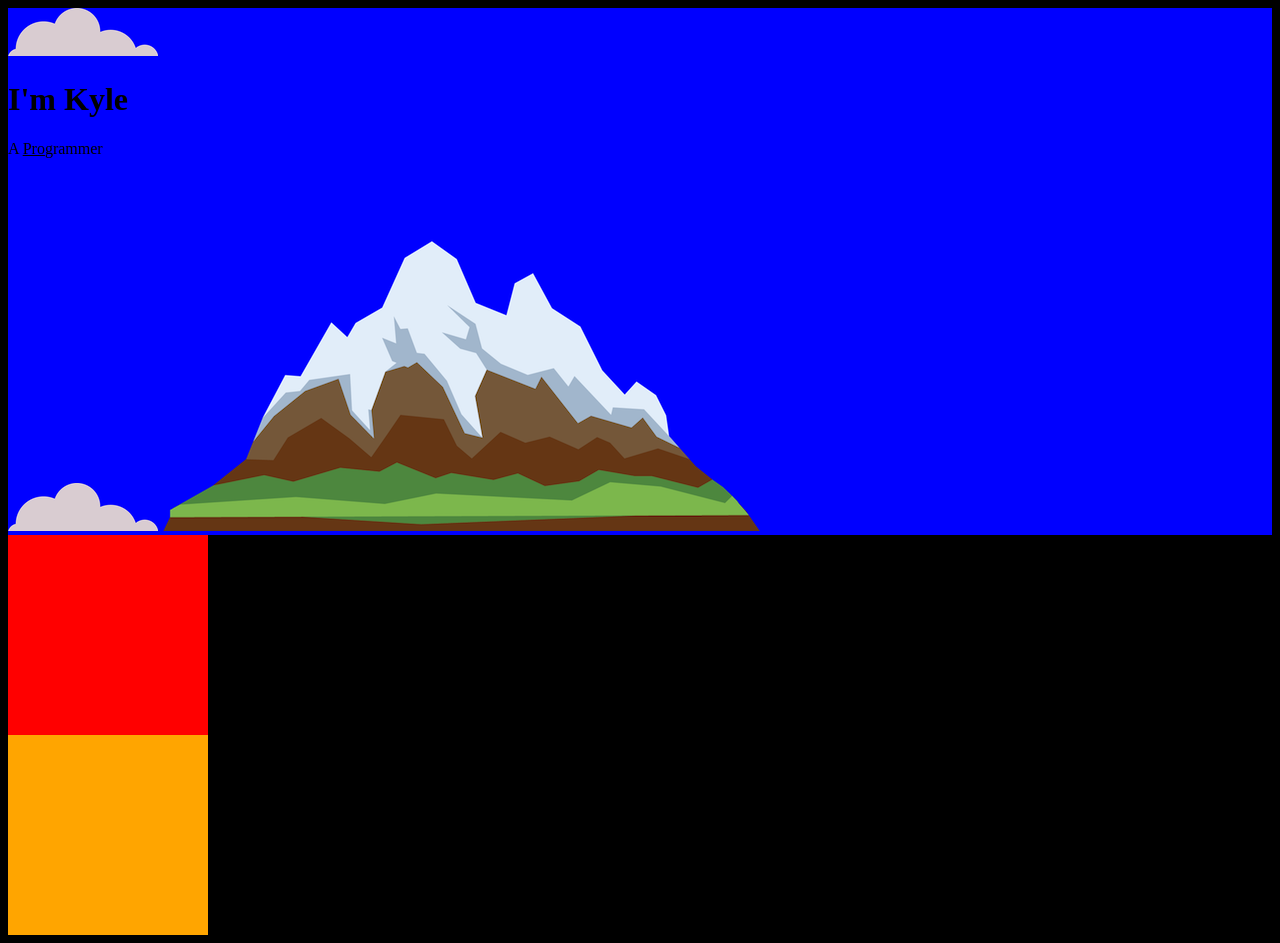
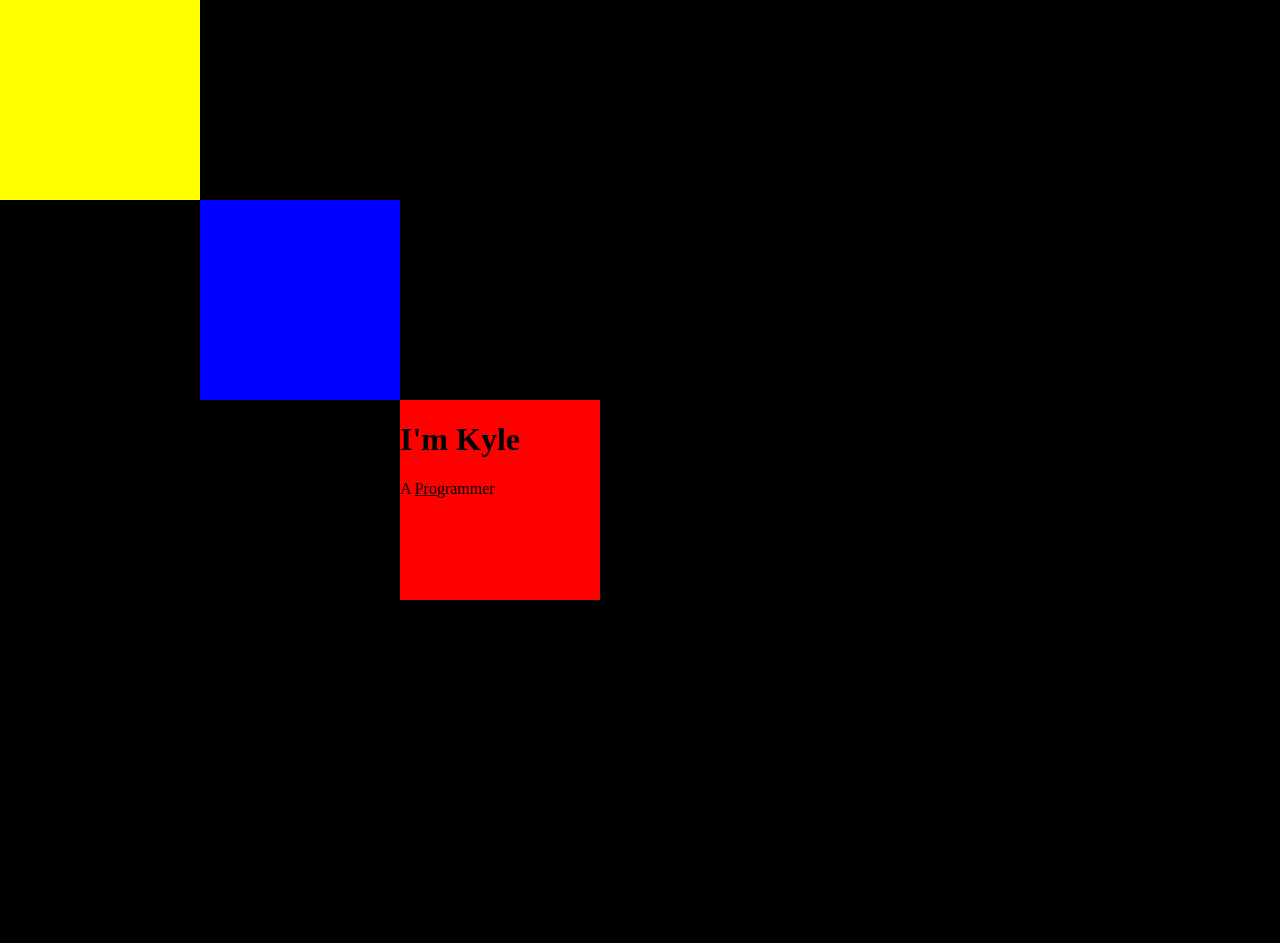
Before and after one commit to Bennett-91/MySite, a plain HTML site: page MySite/learningCSS.html in a window 1280 px wide. After the commit the page ends 800 px from the top, so only its background shows below. Drawn offline with Linux system fonts and the light colour scheme.

Commit message:
48. Absolute positioning

```diff
--- a/MySite/css/learningStyles.css
+++ b/MySite/css/learningStyles.css
@@ -1,21 +1,31 @@
 body{
 	background-color: black;
+	margin: 0;
 }
 
 .top-container {
-	background-color: blue;
+	width: 200px;
+	height: 200px;
+	background-color: red;
+	position: absolute;
+	left: 400px;
+	top: 400px;
 }
 
 .middle-container {
 	width: 200px;
 	height: 200px;
-	background-color: red;
+	background-color: blue;
+	position: absolute;
+	left: 200px;
+	top: 200px;
 }
 
 .bot-container {
 	width: 200px;
 	height: 200px;
-	background-color: orange;
+	background-color: yellow;
+	position: fixed;
 }
 
 .pro{
--- a/MySite/learningCSS.html
+++ b/MySite/learningCSS.html
@@ -9,11 +9,11 @@
 </head>
 <body>
     <div class="top-container">
-        <img src="images/Learning/cloud.png" alt="cloud-img">
+        <!--<img src="images/Learning/cloud.png" alt="cloud-img">-->
         <h1>I'm Kyle</h1>
         <p>A <span class="pro">Pro</span>grammer</p>
-        <img src="images/Learning/cloud.png" alt="cloud-img">
-        <img src="images/Learning/mountain.png" alt="mountain-img">
+        <!--<img src="images/Learning/cloud.png" alt="cloud-img">-->
+        <!--<img src="images/Learning/mountain.png" alt="mountain-img">-->
     </div>
     <div class="middle-container"></div>
     <div class="bot-container"></div>
```
